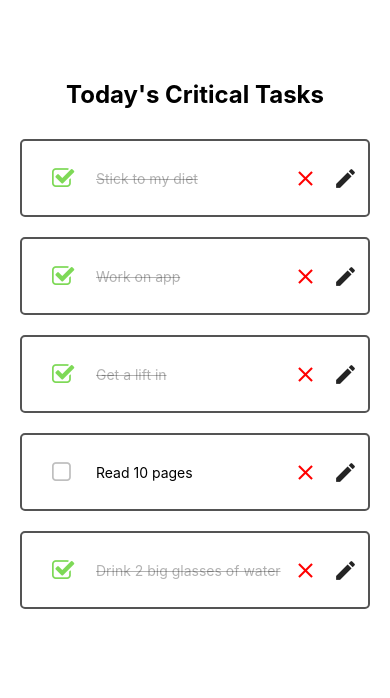
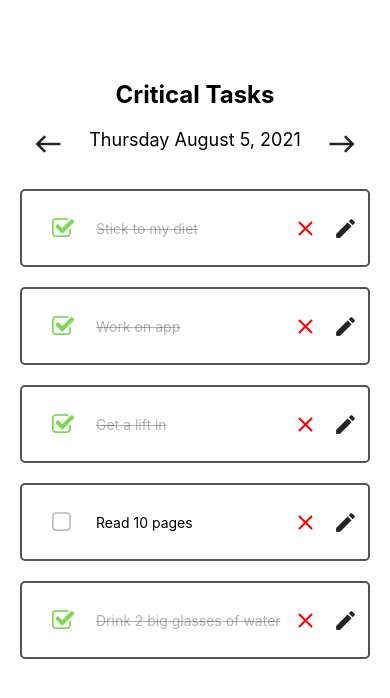
Before and after one commit to fitdevproject/FitDevProject, a React Native app: screen / in a window 390 px wide. Shown: the top 698 px of the page. Built offline with nearby package versions, Linux system fonts and the light colour scheme.

Commit message:
Adding in date functionality to the task list.

```diff
--- a/App.js
+++ b/App.js
@@ -5,7 +5,6 @@ import AddTask from "./components/AddTask";
 import TaskList from "./components/TaskList";
 
 export default function App() {
-  const [disabled, setDisabled] = useState(false);
   const [tasks, setTasks] = useState([
     {
       id: 1,
--- a/components/Task.js
+++ b/components/Task.js
@@ -3,7 +3,7 @@ import { Icon } from "react-native-elements";
 import { View, Text, StyleSheet, TouchableOpacity, Alert } from "react-native";
 import { CheckBox } from "react-native-elements/dist/checkbox/CheckBox";
 
-const Task = ({ task, onEdit, onToggleComplete, onRemove, tasks, isEditDisabled }) => {
+const Task = ({ task, onEdit, onToggleComplete, onRemove, isEditDisabled }) => {
   const showDeleteAlert = () =>
     Alert.alert("Delete Task", "Are you sure?", [
       {
@@ -14,18 +14,13 @@ const Task = ({ task, onEdit, onToggleComplete, onRemove, tasks, isEditDisabled
       { text: "Yes", onPress: () => onRemove(task.id) },
     ]);
 
-  const onCompletedCheck = () => {
-    onToggleComplete(task.id);
-  };
-
-
   return (
     <View style={styles.item}>
       <View style={styles.itemLeft}>
         <CheckBox
           checkedColor="#7ed957"
           checked={task.complete}
-          onPress={onCompletedCheck}
+          onPress={() => onToggleComplete(task.id)}
           style={styles.square}
         ></CheckBox>
         {task.complete ? (
--- a/components/TaskList.js
+++ b/components/TaskList.js
@@ -1,25 +1,52 @@
 import React, { useState, useMemo } from "react";
+import { format, addDays } from "date-fns";
+import { Icon } from "react-native-elements";
 import { TouchableOpacity } from "react-native";
 import { Alert, Modal, StyleSheet, Text, View, Button } from "react-native";
 import Task from "./Task";
 
-const TaskList = ({
-  tasks,
-  onEdit,
-  onToggleComplete,
-  onRemove,
-  disableIcon,
-}) => {
+const TaskList = ({ tasks, onEdit, onToggleComplete, onRemove }) => {
   const [modalVisible, setModalVisible] = useState(false);
+  const [todaysDate, setTodaysDate] = useState(new Date());
 
   const isEditDisabled = useMemo(() => {
-    let completedTasks = tasks.filter(task => task.complete);
+    let completedTasks = tasks.filter((task) => task.complete);
     return completedTasks.length === tasks.length;
   }, [tasks]);
 
+  const addDay = () => {
+    let tempDate = new Date();
+    tempDate.setHours(0, 0, 0, 0);
+    if (todaysDate < tempDate) {
+      setTodaysDate(addDays(todaysDate, 1));
+    }
+  };
+
+  const subtractDay = () => {
+    setTodaysDate(addDays(todaysDate, -1));
+    console.log(todaysDate);
+  };
+
   return (
     <View style={styles.taskWrapper}>
-      <Text style={styles.sectionTitle}>Today's Critical Tasks</Text>
+      <Text style={styles.sectionTitle}>Critical Tasks</Text>
+      <View style={styles.dateView}>
+        <Icon
+          style={styles.closeIcon}
+          name="west"
+          size={30}
+          onPress={subtractDay}
+        />
+        <Text style={styles.dateInfo}>
+          {format(todaysDate, "cccc LLLL d, yyyy")}
+        </Text>
+        <Icon
+          iconStyle={styles.editIcon}
+          size={30}
+          name="east"
+          onPress={addDay}
+        />
+      </View>
       {tasks.length > 0 && (
         <View style={styles.items}>
           {tasks.map((task) => (
@@ -35,10 +62,12 @@ const TaskList = ({
           ))}
         </View>
       )}
-
       {tasks.length < 5 && (
         <View style={styles.btnWrapper}>
-          <Text>You can add up to {5 - tasks.length} more task(s).</Text>
+          <Text>
+            You can add up to {5 - tasks.length} more{" "}
+            {tasks.length === 4 ? "task" : "tasks"}.
+          </Text>
           <TouchableOpacity
             style={styles.addTaskBtn}
             onPress={() => setModalVisible(!modalVisible)}
@@ -81,10 +110,19 @@ const styles = StyleSheet.create({
     paddingTop: 80,
     paddingHorizontal: 20,
   },
+  dateView: {
+    marginTop: 20,
+    flexDirection: "row",
+    justifyContent: "space-around",
+  },
   sectionTitle: {
     textAlign: "center",
     fontSize: 24,
     fontWeight: "bold",
+  },
+  dateInfo: {
+    textAlign: "center",
+    fontSize: 18,
   },
   items: {
     marginTop: 30,
--- a/package.json
+++ b/package.json
@@ -8,6 +8,7 @@
     "eject": "expo eject"
   },
   "dependencies": {
+    "date-fns": "^2.23.0",
     "expo": "~41.0.1",
     "expo-status-bar": "~1.0.4",
     "formik": "^2.2.9",
```
Also changed, not shown: 1 other file (tests, documents, lock files or other folders).
